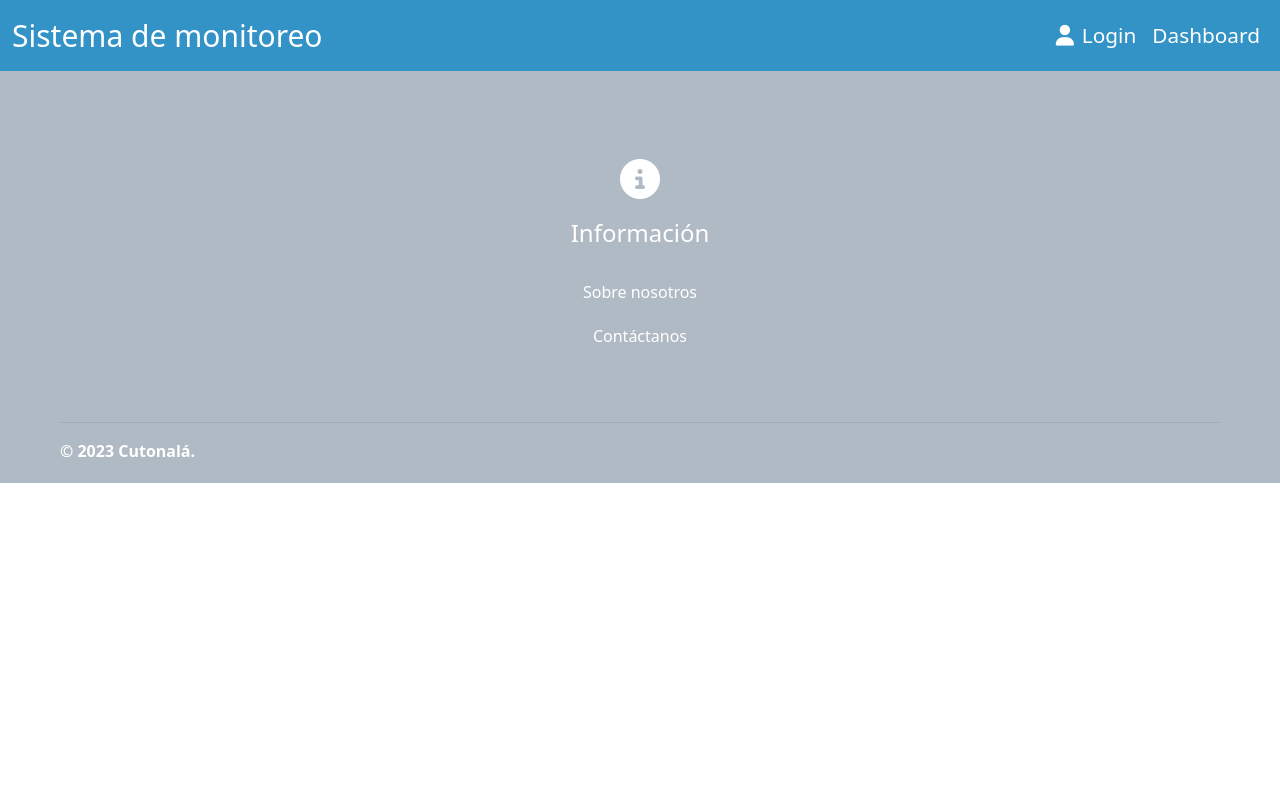
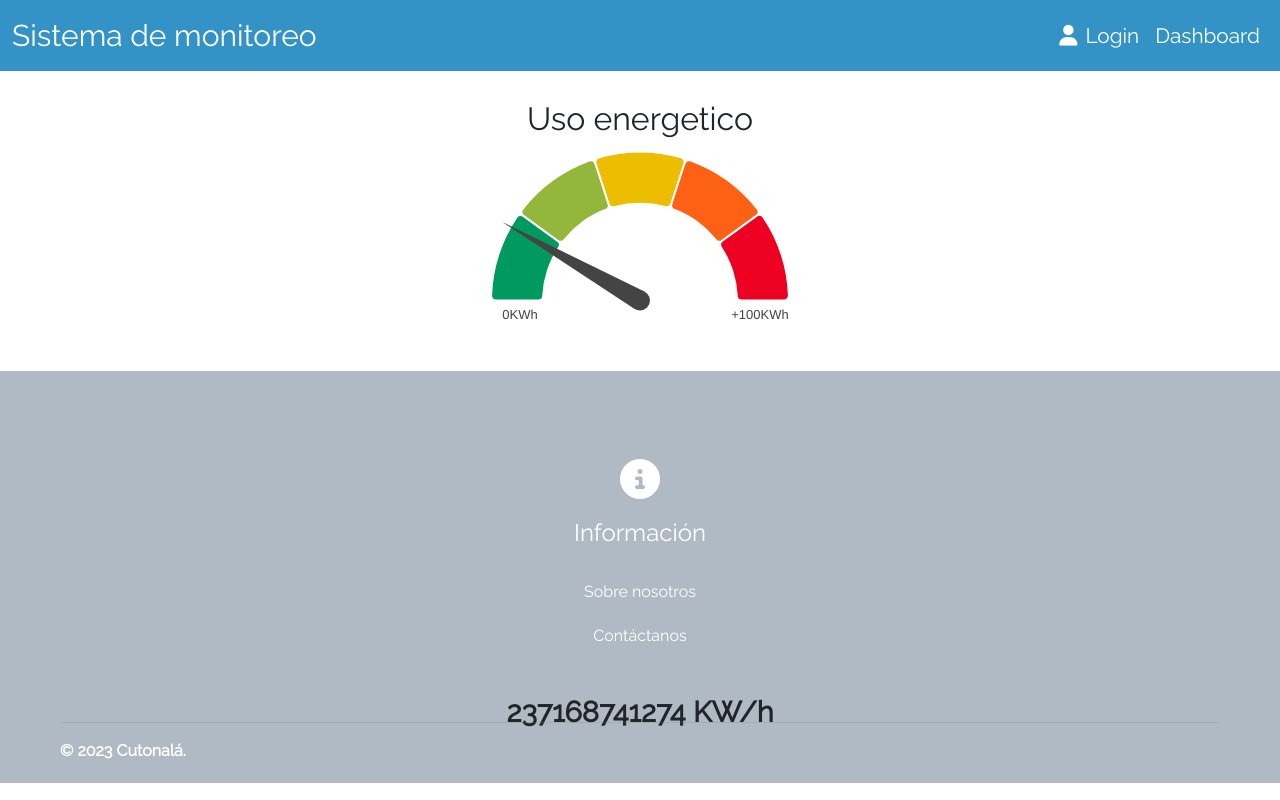
Before and after one commit to Alejandro-DeLaO/EnergyDashboard, a React (Create React App) app: page /dashboard in a window 1280 px wide. Built offline with nearby package versions, Linux system fonts and the light colour scheme.

Commit message:
homepage

```diff
--- a/package.json
+++ b/package.json
@@ -8,7 +8,6 @@
     "@testing-library/user-event": "^13.5.0",
     "bootstrap": "^5.2.3",
     "chart.js": "^4.2.0",
-    "node-sass": "^7.0.3",
     "react": "^18.2.0",
     "react-bootstrap": "^2.7.0",
     "react-chartjs-2": "^5.2.0",
--- a/public/index.html
+++ b/public/index.html
@@ -5,6 +5,9 @@
     <meta name="viewport" content="width=device-width, initial-scale=1" />
     <script src="https://kit.fontawesome.com/fdce58e6f7.js" crossorigin="anonymous"></script>
     <link rel="stylesheet" href="./styles.css"/>
+    <link rel="preconnect" href="https://fonts.googleapis.com">
+    <link rel="preconnect" href="https://fonts.gstatic.com" crossorigin>
+    <link href="https://fonts.googleapis.com/css2?family=Raleway&display=swap" rel="stylesheet">
 
     <title>Instituto de Energias Renovables</title>
   </head>
--- a/public/styles.css
+++ b/public/styles.css
@@ -11,6 +11,7 @@
 *{
     margin: 0;
     padding: 0;
+    font-family: 'raleway'
 }
 
 body{
--- a/src/components/GaugeChart.js
+++ b/src/components/GaugeChart.js
@@ -85,7 +85,7 @@ const config = {
 };*/
 
 // return block
-function DoughnutChart({ chartData = defaultData }) {
+function DoughnutChart({ chartData = defaultData }, props) {
   return (
     <div className="chart-container">
       <Doughnut
--- a/src/pages/DashboardPage.jsx
+++ b/src/pages/DashboardPage.jsx
@@ -1,9 +1,14 @@
 import React from "react";
+import DoughnutChart from "../components/GaugeChart";
 
 export default function DashboardPage(){
     return (
         <section>
-
+            <div style={{display: "flex", justifyContent: "center", alignItems: "center "}}>
+                <h2 style={{position: "absolute", top: "100px"}}>Uso energetico</h2>
+                <DoughnutChart />
+                <p style={{position: "absolute", bottom: "50px", fontSize: "1.8rem", fontWeight: "bold"}}>237168741274 KW/h</p>
+            </div>
         </section>
     );
 }
--- a/src/pages/EnergyIndicator/EnergyIndicator.jsx
+++ b/src/pages/EnergyIndicator/EnergyIndicator.jsx
@@ -84,7 +84,7 @@ export default function EnergyIndicator() {
                                         margin: "auto",
                                     }}
                                 >
-                                    <DoughnutChart></DoughnutChart>
+                                    <DoughnutChart />
                                 </div>
                             </Card.Body>
                             <Card.Footer>
--- a/src/pages/HomePage.jsx
+++ b/src/pages/HomePage.jsx
@@ -4,7 +4,7 @@ import '../styles/homepage.css'
 
 function SectionComponent(props) {
     return (
-        <Link to={props.to} className="col-12 col-sm-5 col-xl-3 section-card">
+        <Link to={props.to} className="col-12 col-sm-5 col-xl-3 section-card" style={{color: "white", backgroundColor: "black"}}>
             <i className={props.icon} style={{ fontSize: '4rem' }} />
             <p className="m-0 mt-3 fw-bolder">{props.text}</p>
         </Link>
@@ -14,9 +14,9 @@ function SectionComponent(props) {
 export default function HomePage() {
 
     return (
-        <section>
-            <img className="w-100" src='/assets/edificio.png' alt="edificio.png"/>
-            <div className="row d-flex justify-content-center section-container gap-3 m-5">
+        <section className="m-0 p-0" style={{height: "90vh", backgroundImage: `url(/assets/bg-1.jpg)`, backgroundSize: "cover"}}>
+            {/* <img className="w-100" cd src='/assets/edificio.png' alt="edificio.png"/> */}
+            <div className="row d-flex justify-content-center section-container gap-3 m-5" style={{margin: "auto", padding: "92px"}}>
                 <SectionComponent to='/indicador/instituto-energias-renovables' icon='fa-solid fa-solar-panel' text='Instituto de energias renovables' />
                 <SectionComponent to='/indicador/centro-atencion-estudiantes' icon='fa-solid fa-school' text='Centro de atención a estudiantes' />
                 <SectionComponent to='/indicador/biblioteca' icon='fa-solid fa-book' text='Biblioteca universitaria' />
```
Also changed, not shown: public/assets/bg-1.jpg (added), 1 other file (tests, documents, lock files or other folders).
